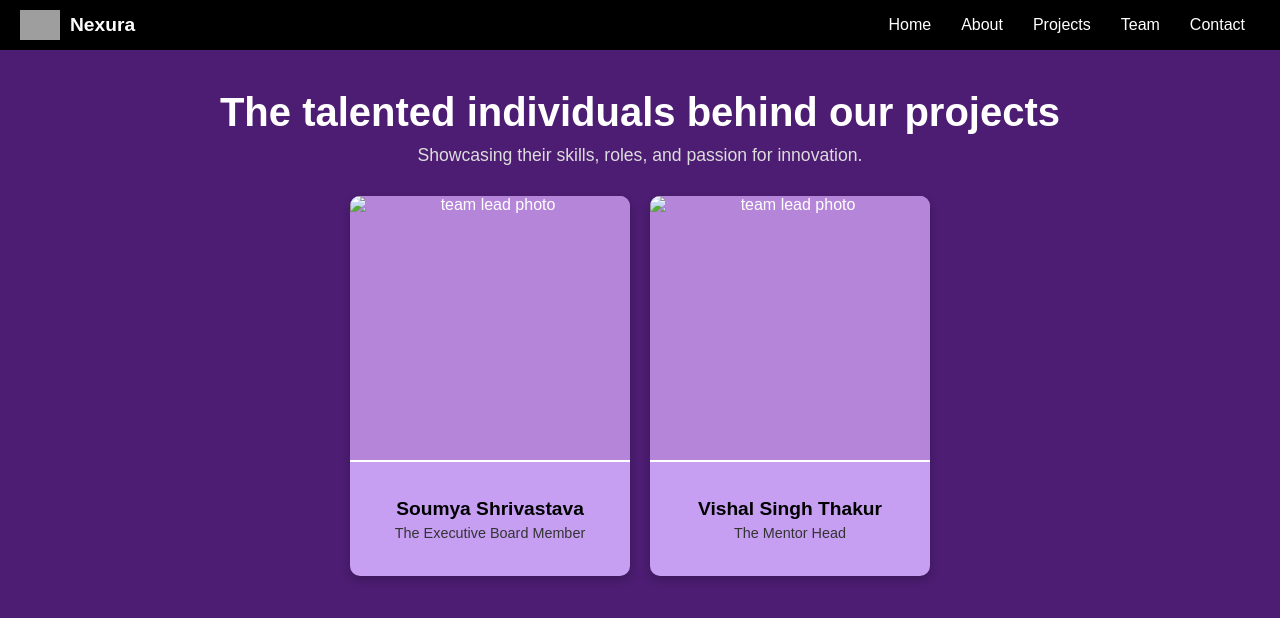
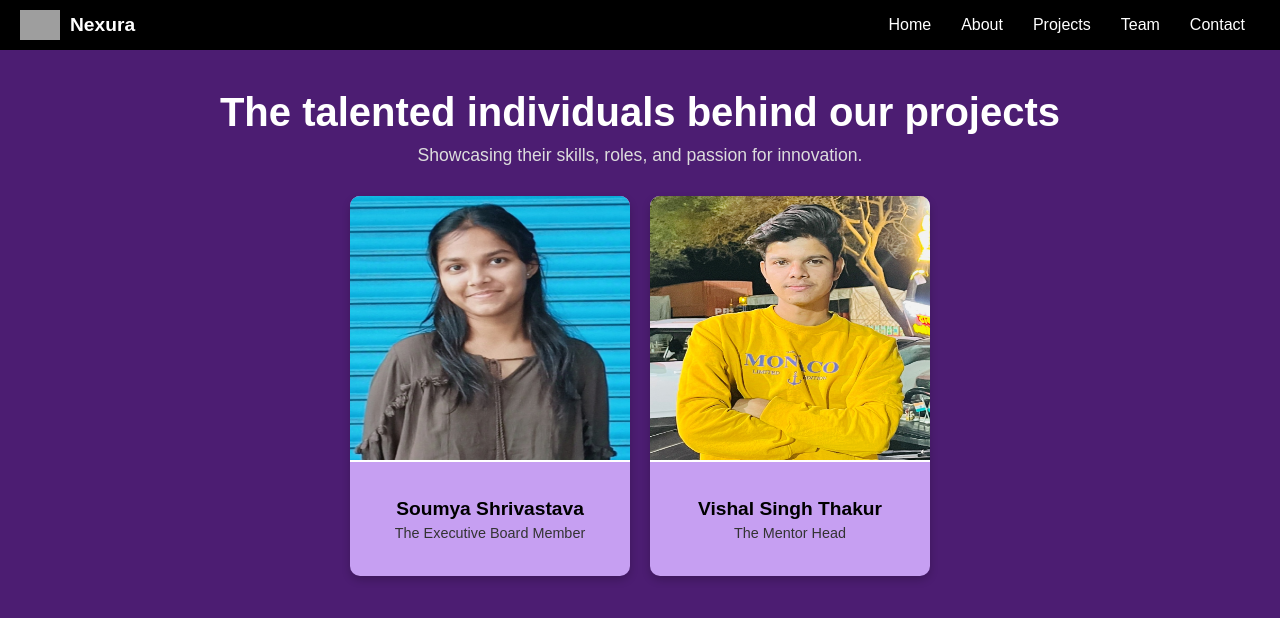
Before and after one commit to Prakhar-Sahu26/UiUx-Portfolio, a plain HTML site: page html/team.html in a window 1280 px wide. Drawn offline with Linux system fonts and the light colour scheme; grey boxes are pictures that could not be loaded.

Commit message:
Update team.html

```diff
--- a/html/team.html
+++ b/html/team.html
@@ -48,7 +48,7 @@
         <div class="team-container">
 
             <div class="team-card">
-                <img class="team-image" src="../public/img22.jpg" alt="team lead photo"></img>
+                <img class="team-image" src="../img22.jpg" alt="team lead photo"></img>
                 <div class="team-info">
                     <h3 class="team-name">Soumya Shrivastava</h3>
                     <p class="team-role">The Executive Board Member</p>
@@ -56,7 +56,7 @@
             </div>
 
             <div class="team-card">
-                <img class="team-image" src="../public/img11.jpg" alt="team lead photo"></img>
+                <img class="team-image" src="../img11.jpg" alt="team lead photo"></img>
                 <div class="team-info">
                     <h3 class="team-name">Vishal Singh Thakur</h3>
                     <p class="team-role">The Mentor Head</p>
```
